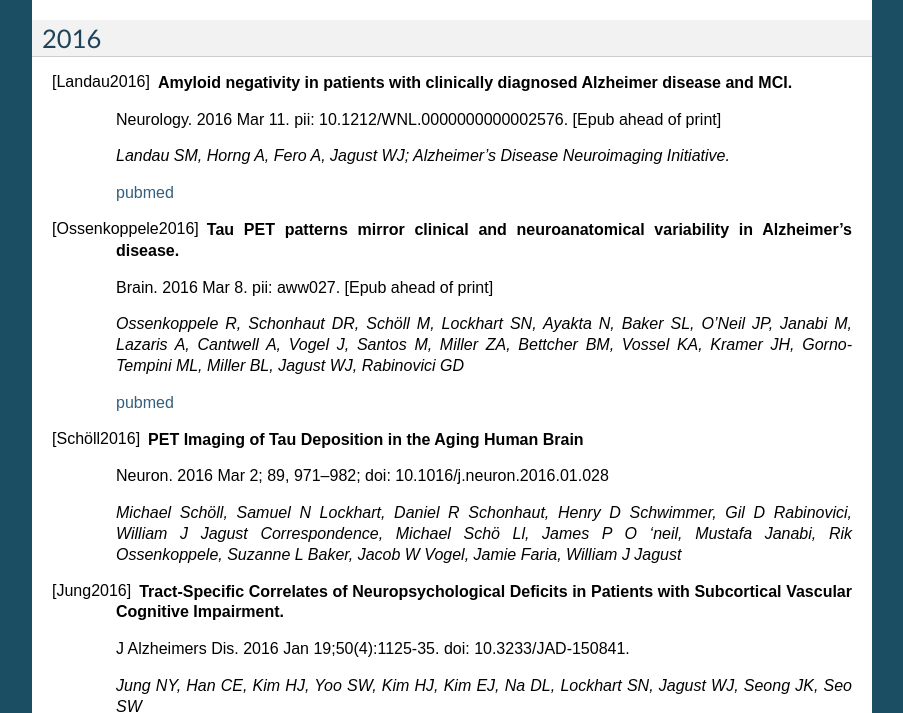
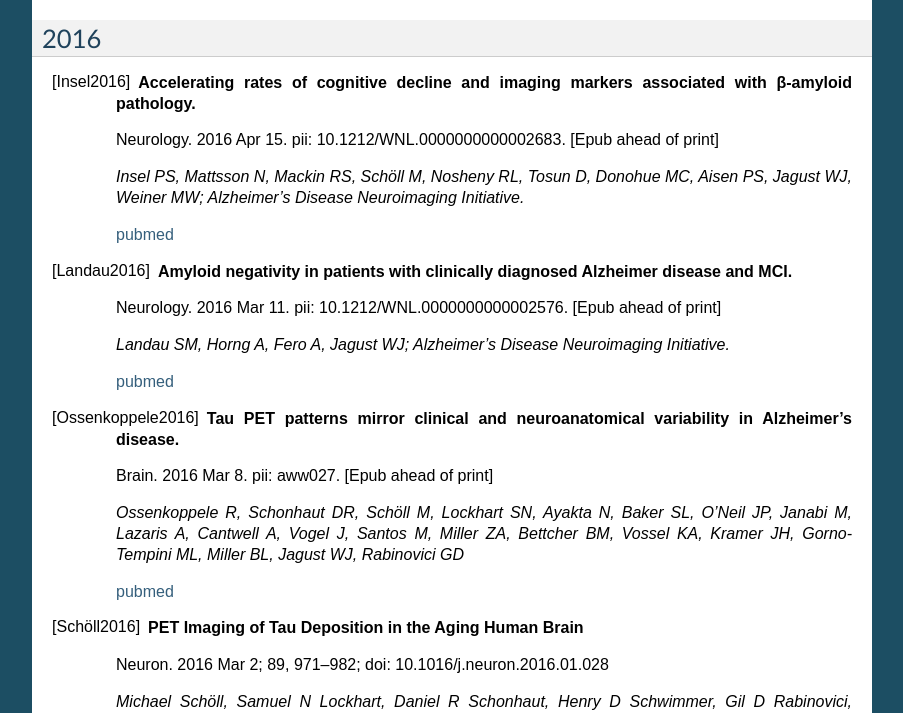
Before and after one commit to illdopejake/Website, a Sphinx documentation site: the page built from jagustlab/source/publications.rst, in a window 1280 px wide and 900 px high, scrolled down 611 px, cut to the strip 187-900 px from the top of the window. Shown: the whole strip, without its empty margins (198-1101 px from the left). Built offline with Sphinx 7.4.7, drawn with Linux system fonts in a browser that asks for light colours; formulas are drawn with MathJax 3; pages that are not in the unit, such as notebooks, are missing from menus.

Commit message:
updated publications

```diff
--- a/jagustlab/source/publications.rst
+++ b/jagustlab/source/publications.rst
@@ -16,6 +16,14 @@ Publication Timeline
 
 2016
 ====
+.. [Insel2016]
+	**Accelerating rates of cognitive decline and imaging markers associated with β-amyloid pathology.**
+
+	Neurology. 2016 Apr 15. pii: 10.1212/WNL.0000000000002683. [Epub ahead of print]
+
+	*Insel PS, Mattsson N, Mackin RS, Schöll M, Nosheny RL, Tosun D, Donohue MC, Aisen PS, Jagust WJ, Weiner MW; Alzheimer's Disease Neuroimaging Initiative.*
+
+	`pubmed <http://www.ncbi.nlm.nih.gov/pubmed/27164667>`_
 
 
 
```
